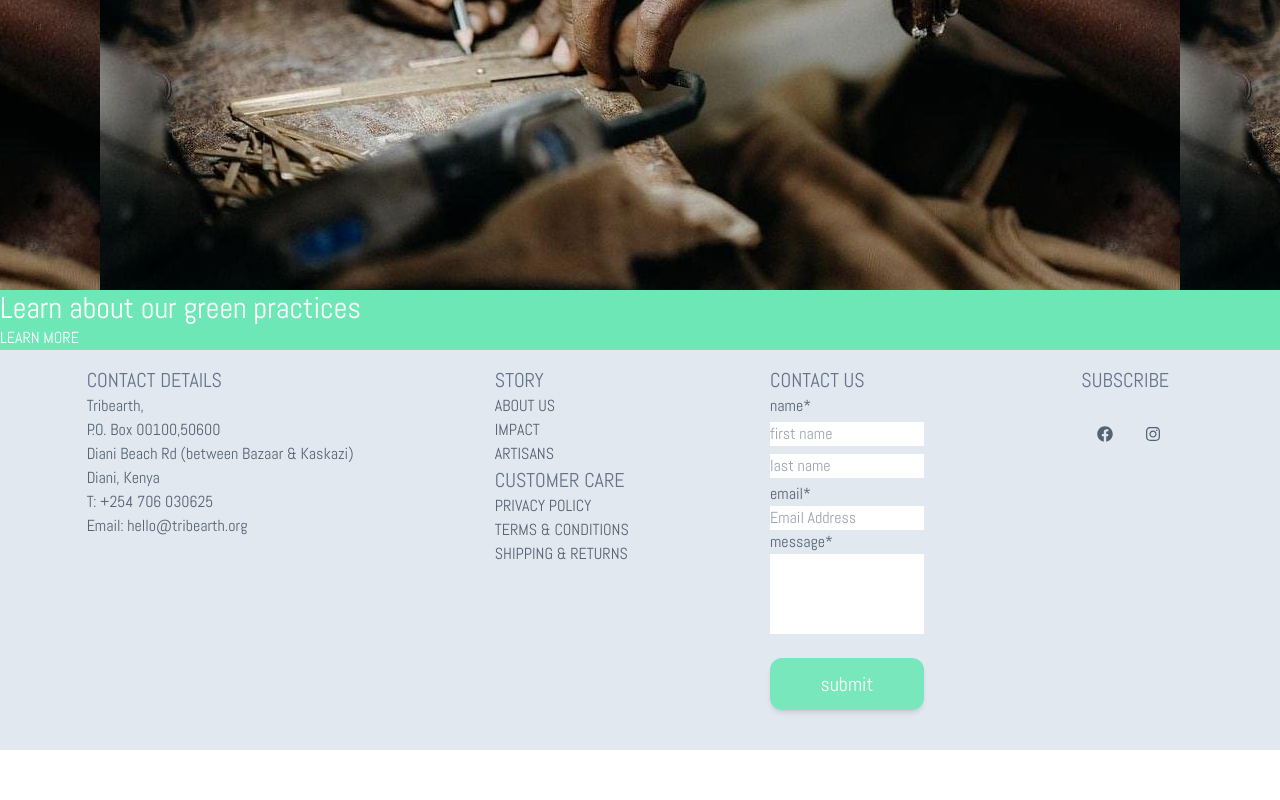
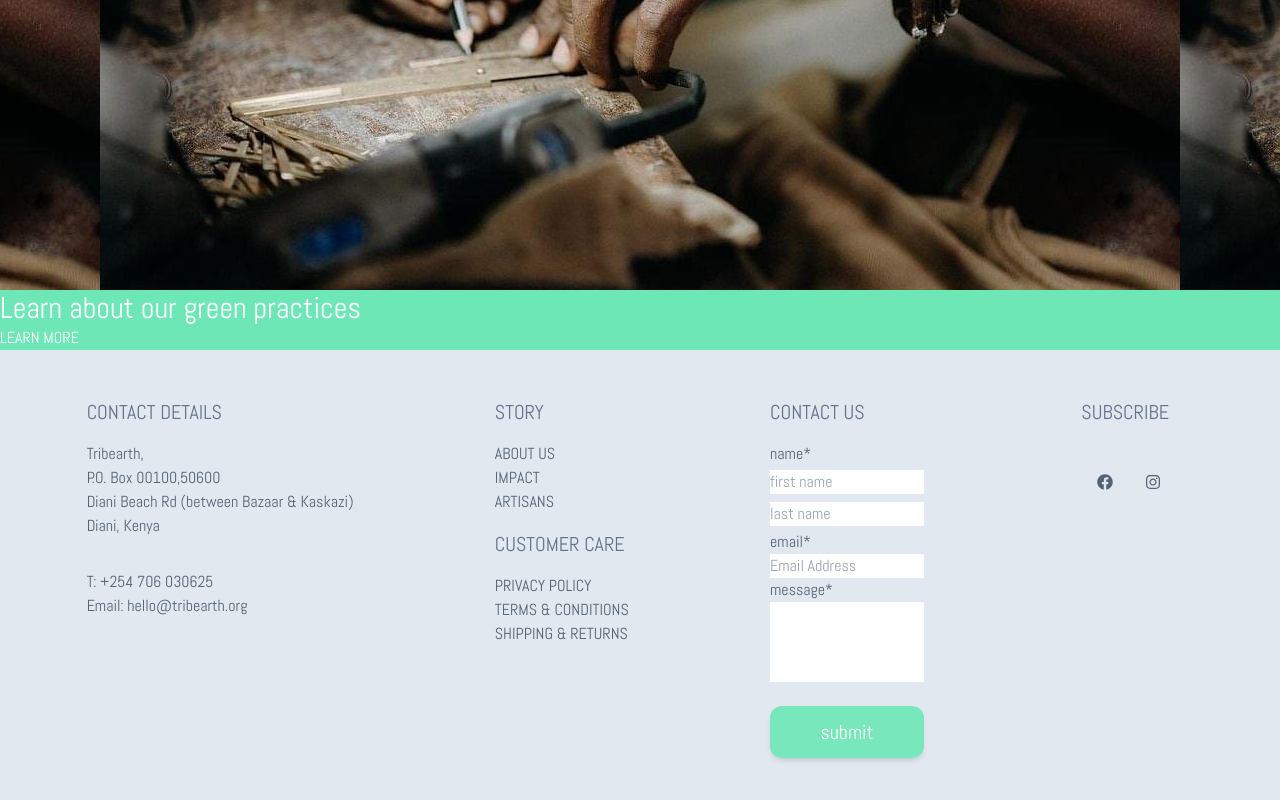
Before and after one commit to MatthewsRicky/tribearth, a React (Vite) app in the folder tribearth/: page / in a window 1280 px wide. Shown: the part 4708-5508 px from the top of the page. Before the commit the page ends 5458 px from the top, so only its background shows below. Built offline with nearby package versions, Linux system fonts and the light colour scheme; a web font is replaced by a local one.

Commit message:
Update Footer.jsx

```diff
--- a/tribearth/src/Components/Footer.jsx
+++ b/tribearth/src/Components/Footer.jsx
@@ -4,37 +4,37 @@ import { FaFacebook, FaInstagram } from 'react-icons/fa'
 function Footer() {
   return (
     <div>
-      <div className="bg-slate-200 h-full w-full flex p-4">
-        <div className='mx-auto justif-center'>
-          <h1 className='bold text-xl text-slate-500'>CONTACT DETAILS</h1>
+      <div className="bg-slate-200 h-full w-full flex flex-col justify-around align-middle mx-auto md:flex-row p-4">
+        <div className='m-4 mx-auto'>
+          <h1 className='bold text-xl text-slate-500 my-4'>CONTACT DETAILS</h1>
           <h2>Tribearth,</h2>
           <h2>P.O. Box 00100,50600</h2>
           <h2>Diani Beach Rd (between Bazaar & Kaskazi)</h2>
           <h2>Diani, Kenya</h2>
-          <div>
+          <div className='mt-8'>
             <h2>T: +254 706 030625</h2>
             <h2>Email: hello@tribearth.org
             </h2>
           </div>
         </div>
 
-        <div className='mx-auto justif-center'>
+        <div className='m-4 mx-auto'>
           <div>
-            <h1 className='bold text-xl text-slate-500'>STORY</h1>
+            <h1 className='bold text-xl text-slate-500 my-4'>STORY</h1>
             <h2>ABOUT US</h2>
             <h2>IMPACT</h2>
             <h2>ARTISANS</h2>
           </div>
           <div>
-            <h1 className='bold text-xl text-slate-500'>CUSTOMER CARE</h1>
+            <h1 className='bold text-xl text-slate-500 my-4'>CUSTOMER CARE</h1>
             <h2>PRIVACY POLICY</h2>
             <h2>TERMS & CONDITIONS</h2>
             <h2>SHIPPING & RETURNS</h2>
           </div>
         </div>
 
-        <div className='mx-auto justif-center'>
-          <h1 className='bold text-xl text-slate-500'>CONTACT US</h1>
+        <div className='m-4 mx-auto'>
+          <h1 className='bold text-xl text-slate-500 my-4'>CONTACT US</h1>
           <div className='flex flex-col'>
             <h1>name*</h1>
             <div className='flex flex-col'>
@@ -52,8 +52,8 @@ function Footer() {
             <button className='text-xl text-bold text-white flex justify-center items-center bg-emerald-300 bg-opacity-95 hover:bg-emerald-200 opacity-95 hover:scale-110 duration-200 text-center rounded-xl px-2 py-3 md:hover:scale-105 my-6 shadow-md'>submit</button>
           </div>
         </div>
-        <div className='mx-auto justif-center'>
-          <h1 className='px-4 bold text-xl text-slate-500'>SUBSCRIBE</h1>
+        <div className='m-4 mx-auto'>
+          <h1 className='px-4 bold text-xl text-slate-500 my-4'>SUBSCRIBE</h1>
           <div className='flex mx-auto p-4 justify-center '>
             <h1 className='p-4'>
               <FaFacebook />
```
